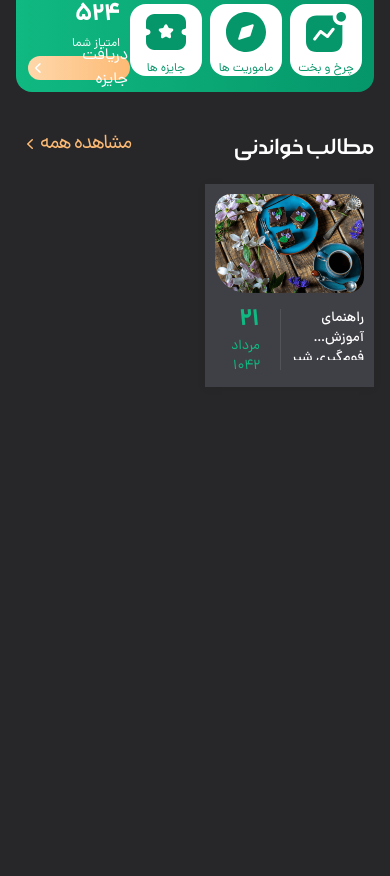
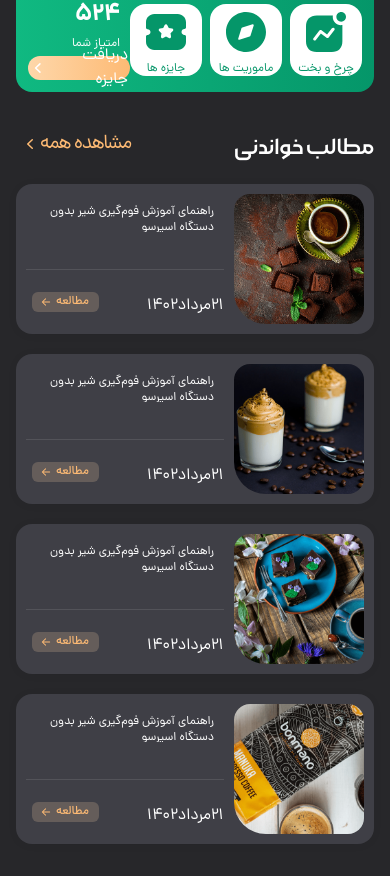
Before and after one commit to ramin-kp/coffee-shop, a React (Vite) app: page / in a window 390 px wide. Shown: the part 2822-3698 px from the top of the page. Before the commit the page ends 3241 px from the top, so only its background shows below. Built offline with nearby package versions, Linux system fonts and the light colour scheme.

Commit message:
lastArticels components responsive

```diff
--- a/index.html
+++ b/index.html
@@ -339,6 +339,19 @@
           fill="#059669"
         />
       </symbol>
+      <symbol
+        xmlns="http://www.w3.org/2000/svg"
+        viewBox="0 0 20 20"
+        fill="currentColor"
+        class="w-5 h-5"
+        id="arrow-left-mini"
+      >
+        <path
+          fill-rule="evenodd"
+          d="M17 10a.75.75 0 01-.75.75H5.612l4.158 3.96a.75.75 0 11-1.04 1.08l-5.5-5.25a.75.75 0 010-1.08l5.5-5.25a.75.75 0 111.04 1.08L5.612 9.25H16.25A.75.75 0 0117 10z"
+          clip-rule="evenodd"
+        />
+      </symbol>
     </svg>
 
     <div id="root"></div>
--- a/src/Components/LastBlogs/LastBlogs.jsx
+++ b/src/Components/LastBlogs/LastBlogs.jsx
@@ -12,30 +12,164 @@ export default function LastBlogs() {
           mobTitle="مشاهده همه "
           id="#chevron-left-mini"
         />
-        <div className="grid gap-5 grid-cols-2 sm:grid-cols-3 lg:grid-cols-4 mb-8 md:mb[112px]  rounded-2xl">
-          <div className="p-2.5 md:pb-2 bg-white dark:bg-zinc-700 shadow-normal group">
-            <div className="relative overflow-hidden rounded-2xl rounded-bl-4xl">
-              <img src="./images/blogs/blog-1.png" className="" alt="blogs" />
+        <div className="grid gap-5 grid-cols-1 sm:grid-cols-3 lg:grid-cols-4 mb-8 md:mb[112px]  rounded-2xl">
+        <div className="flex gap-2.5 sm:block p-2.5 md:pb-2 bg-white dark:bg-zinc-700 shadow-normal group rounded-2xl">
+            <div className="relative shrink-0 w-[130px] sm:w-auto h-[130px] sm:h-auto overflow-hidden rounded-2xl rounded-bl-4xl">
+              <img
+                src="./images/blogs/blog-3.png"
+                className="h-full sm:h-auto object-cover"
+                alt="blogs"
+              />
               <div className="absolute hidden invisible opacity-0 md:flex-center group-hover:opacity-100 group-hover:visible inset-0  bg-gradient-to-r from-orange-200/80 to-orange-300/80 transition-all delay-75 cursor-pointer">
                 <svg className="w-[138px] h-[54px] text-amber-900">
                   <use href="#log-type"></use>
                 </svg>
               </div>
             </div>
-            <div className="flex justify-between items-start mt-4">
-              <div className="w-[193px] h-[51px] text-zinc-700 dark:text-white font-DanaMedium text-sm md:text-lg line-clamp-2">
-                <Link>راهنمای آموزش فوم‌گیری شیر بدون دستگاه اسپرسو</Link>
-              </div>
-              <div className="flex gap-5">
-                <div className="w-px h-[61px] bg-gray-200 dark:bg-white/10"></div>
-                <div className="flex flex-col pl-4 -mt-1 text-sm text-teal-600 dark:text-emerald-500">
-                  <span className="font-DanaBold text-2xl">21</span>
+            <div className="flex flex-col sm:flex-row justify-between w-full">
+              <Link className="max-w-[193px] h-7 md:h-auto m-2.5 text-zinc-700 dark:text-white text-xs md:text-sm line-clamp-2">
+                راهنمای آموزش فوم‌گیری شیر بدون دستگاه اسپرسو
+              </Link>
+
+              <div className="hidden sm:flex gap-5 pt-3">
+                <div className="hidden xl:block w-px h-[61px] bg-gray-200 dark:bg-white/10"></div>
+                <div className="flex flex-col ml-3 xl:ml-4 -mt-1 text-sm text-teal-600 dark:text-emerald-500 text-left">
+                  <span className="font-DanaBold text-base xl:text-2xl">21</span>
                   <span>مرداد</span>
                   <span>1042</span>
                 </div>
               </div>
+              <div className="flex sm:hidden items-end justify-between w-full pb-1.5 pt-4 border-t border-gray-100 dark:border-white/10">
+                <span className="text-zinc-700 dark:text-white">
+                  21مرداد1402
+                </span>
+                <Link className="flex items-center h-5 m-1.5 pr-2.5 bg-orange-200/20 text-orange-300 rounded-md font-DanaMedium text-xs">
+                  مطالعه
+                  <svg className="w-3 h-3 mr-1 ml-2">
+                    <use href="#arrow-left-mini"></use>
+                  </svg>
+                </Link>
+              </div>
             </div>
           </div>
+          <div className="flex gap-2.5 sm:block p-2.5 md:pb-2 bg-white dark:bg-zinc-700 shadow-normal group rounded-2xl">
+            <div className="relative shrink-0 w-[130px] sm:w-auto h-[130px] sm:h-auto overflow-hidden rounded-2xl rounded-bl-4xl">
+              <img
+                src="./images/blogs/blog-4.png"
+                className="h-full sm:h-auto object-cover"
+                alt="blogs"
+              />
+              <div className="absolute hidden invisible opacity-0 md:flex-center group-hover:opacity-100 group-hover:visible inset-0  bg-gradient-to-r from-orange-200/80 to-orange-300/80 transition-all delay-75 cursor-pointer">
+                <svg className="w-[138px] h-[54px] text-amber-900">
+                  <use href="#log-type"></use>
+                </svg>
+              </div>
+            </div>
+            <div className="flex flex-col sm:flex-row justify-between w-full">
+              <Link className="max-w-[193px] h-7 md:h-auto m-2.5 text-zinc-700 dark:text-white text-xs md:text-sm line-clamp-2">
+                راهنمای آموزش فوم‌گیری شیر بدون دستگاه اسپرسو
+              </Link>
+
+              <div className="hidden sm:flex gap-5 pt-3">
+                <div className="hidden xl:block w-px h-[61px] bg-gray-200 dark:bg-white/10"></div>
+                <div className="flex flex-col ml-3 xl:ml-4 -mt-1 text-sm text-teal-600 dark:text-emerald-500 text-left">
+                  <span className="font-DanaBold text-base xl:text-2xl">21</span>
+                  <span>مرداد</span>
+                  <span>1042</span>
+                </div>
+              </div>
+              <div className="flex sm:hidden items-end justify-between w-full pb-1.5 pt-4 border-t border-gray-100 dark:border-white/10">
+                <span className="text-zinc-700 dark:text-white">
+                  21مرداد1402
+                </span>
+                <Link className="flex items-center h-5 m-1.5 pr-2.5 bg-orange-200/20 text-orange-300 rounded-md font-DanaMedium text-xs">
+                  مطالعه
+                  <svg className="w-3 h-3 mr-1 ml-2">
+                    <use href="#arrow-left-mini"></use>
+                  </svg>
+                </Link>
+              </div>
+            </div>
+          </div>
+          <div className="flex gap-2.5 sm:block p-2.5 md:pb-2 bg-white dark:bg-zinc-700 shadow-normal group rounded-2xl">
+            <div className="relative shrink-0 w-[130px] sm:w-auto h-[130px] sm:h-auto overflow-hidden rounded-2xl rounded-bl-4xl">
+              <img
+                src="./images/blogs/blog-1.png"
+                className="h-full sm:h-auto object-cover"
+                alt="blogs"
+              />
+              <div className="absolute hidden invisible opacity-0 md:flex-center group-hover:opacity-100 group-hover:visible inset-0  bg-gradient-to-r from-orange-200/80 to-orange-300/80 transition-all delay-75 cursor-pointer">
+                <svg className="w-[138px] h-[54px] text-amber-900">
+                  <use href="#log-type"></use>
+                </svg>
+              </div>
+            </div>
+            <div className="flex flex-col sm:flex-row justify-between w-full">
+              <Link className="max-w-[193px] h-7 md:h-auto m-2.5 text-zinc-700 dark:text-white text-xs md:text-sm line-clamp-2">
+                راهنمای آموزش فوم‌گیری شیر بدون دستگاه اسپرسو
+              </Link>
+
+              <div className="hidden sm:flex gap-5 pt-3">
+                <div className="hidden xl:block w-px h-[61px] bg-gray-200 dark:bg-white/10"></div>
+                <div className="flex flex-col ml-3 xl:ml-4 -mt-1 text-sm text-teal-600 dark:text-emerald-500 text-left">
+                  <span className="font-DanaBold text-base xl:text-2xl">21</span>
+                  <span>مرداد</span>
+                  <span>1042</span>
+                </div>
+              </div>
+              <div className="flex sm:hidden items-end justify-between w-full pb-1.5 pt-4 border-t border-gray-100 dark:border-white/10">
+                <span className="text-zinc-700 dark:text-white">
+                  21مرداد1402
+                </span>
+                <Link className="flex items-center h-5 m-1.5 pr-2.5 bg-orange-200/20 text-orange-300 rounded-md font-DanaMedium text-xs">
+                  مطالعه
+                  <svg className="w-3 h-3 mr-1 ml-2">
+                    <use href="#arrow-left-mini"></use>
+                  </svg>
+                </Link>
+              </div>
+            </div>
+          </div>
+          <div className="flex gap-2.5 sm:block p-2.5 md:pb-2 bg-white dark:bg-zinc-700 shadow-normal group rounded-2xl">
+            <div className="relative shrink-0 w-[130px] sm:w-auto h-[130px] sm:h-auto overflow-hidden rounded-2xl rounded-bl-4xl">
+              <img
+                src="./images/blogs/blog-2.png"
+                className="h-full sm:h-auto object-cover"
+                alt="blogs"
+              />
+              <div className="absolute hidden invisible opacity-0 md:flex-center group-hover:opacity-100 group-hover:visible inset-0  bg-gradient-to-r from-orange-200/80 to-orange-300/80 transition-all delay-75 cursor-pointer">
+                <svg className="w-[138px] h-[54px] text-amber-900">
+                  <use href="#log-type"></use>
+                </svg>
+              </div>
+            </div>
+            <div className="flex flex-col sm:flex-row justify-between w-full">
+              <Link className="max-w-[193px] h-7 md:h-auto m-2.5 text-zinc-700 dark:text-white text-xs md:text-sm line-clamp-2">
+                راهنمای آموزش فوم‌گیری شیر بدون دستگاه اسپرسو
+              </Link>
+
+              <div className="hidden sm:flex gap-5 pt-3">
+                <div className="hidden xl:block w-px h-[61px] bg-gray-200 dark:bg-white/10"></div>
+                <div className="flex flex-col ml-3 xl:ml-4 -mt-1 text-sm text-teal-600 dark:text-emerald-500 text-left">
+                  <span className="font-DanaBold text-base xl:text-2xl">21</span>
+                  <span>مرداد</span>
+                  <span>1042</span>
+                </div>
+              </div>
+              <div className="flex sm:hidden items-end justify-between w-full pb-1.5 pt-4 border-t border-gray-100 dark:border-white/10">
+                <span className="text-zinc-700 dark:text-white">
+                  21مرداد1402
+                </span>
+                <Link className="flex items-center h-5 m-1.5 pr-2.5 bg-orange-200/20 text-orange-300 rounded-md font-DanaMedium text-xs">
+                  مطالعه
+                  <svg className="w-3 h-3 mr-1 ml-2">
+                    <use href="#arrow-left-mini"></use>
+                  </svg>
+                </Link>
+              </div>
+            </div>
+          </div>
+
         </div>
       </div>
     </section>
```
